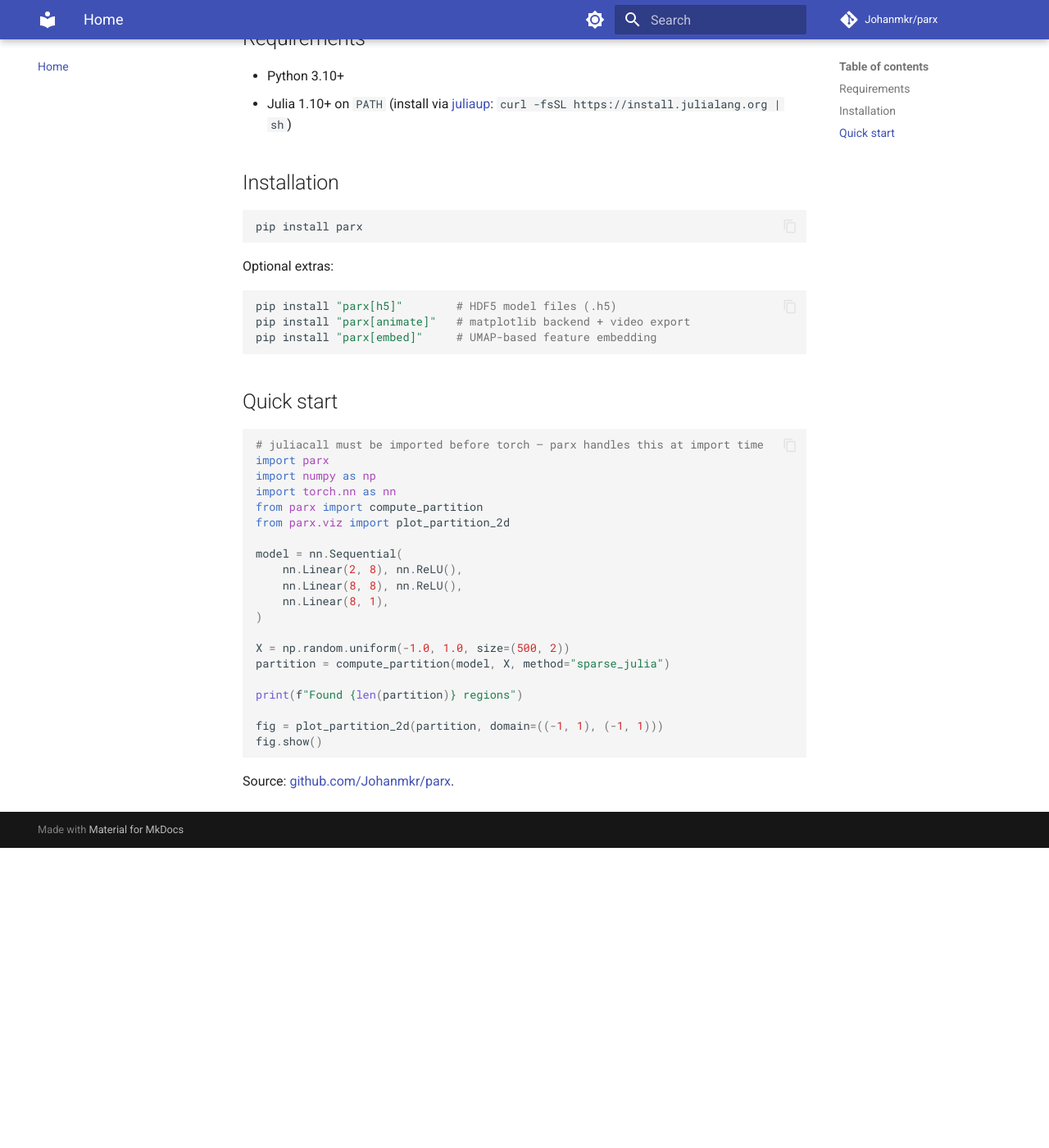
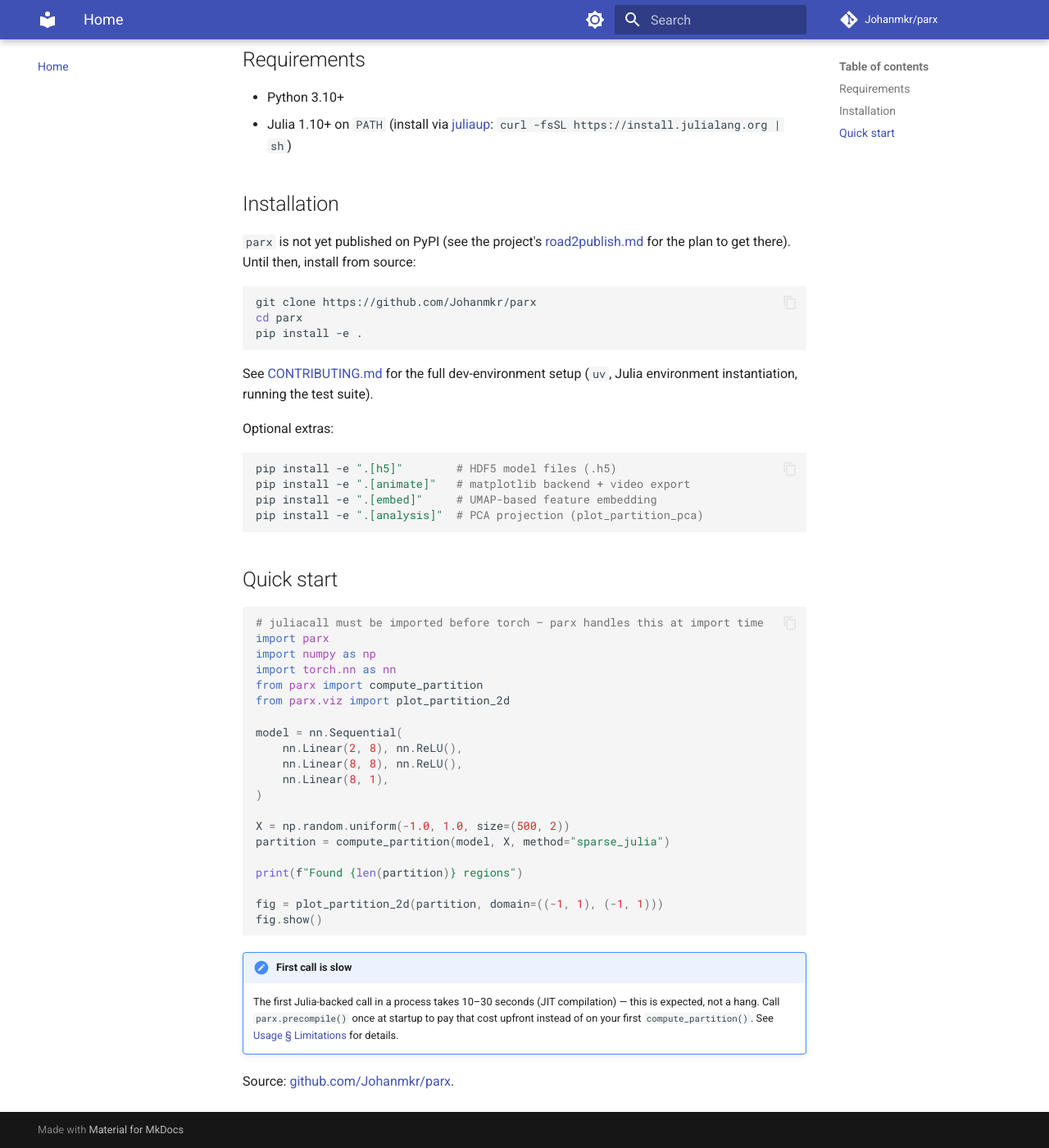
Before and after one commit to Johanmkr/parx, an MkDocs documentation site: the page built from docs/index.md, in a window 1280 px wide and 1400 px high, scrolled down 826 px. Shown: the whole window at 82% size. Built offline with MkDocs 1.6.1 and Material for MkDocs 9.7.7, drawn with Linux system fonts in a browser that asks for light colours; comment, search, counter and statistics services are not loaded; before the commit the page ends 1860 px from its top, so only the background shows below that; some of the changed text lies outside the part shown.

Commit message:
ADD: CITATION.cff, fix Julia packaging bug, and add API reference docs

````diff
--- a/docs/index.md
+++ b/docs/index.md
@@ -15,7 +15,7 @@
 - The halfspace representation `D x ≤ g` of the polytope
 - Optional: active (non-redundant) constraint indices and boundedness flag (exact methods)
 
-Read **[Concepts](concepts.md)** for what this means and why it's useful, **[Usage](usage.md)** for the API surface and workflows, or jump straight to the **[Notebooks](notebooks/index.md)** for a full worked example — training a classifier on the two-moons dataset and watching its partition emerge.
+Read **[Concepts](concepts.md)** for what this means and why it's useful, **[Usage](usage.md)** for the API surface and workflows, **[Examples](examples.md)** for runnable scripts, **[Reference](reference.md)** for exact function signatures, or jump straight to the **[Notebooks](notebooks/index.md)** for a full worked example — training a classifier on the two-moons dataset and watching its partition emerge.
 
 ## Requirements
 
@@ -24,16 +24,23 @@
 
 ## Installation
 
+`parx` is not yet published on PyPI (see the project's [road2publish.md](https://github.com/Johanmkr/parx/blob/main/road2publish.md) for the plan to get there). Until then, install from source:
+
 ```bash
-pip install parx
+git clone https://github.com/Johanmkr/parx
+cd parx
+pip install -e .
 ```
+
+See [CONTRIBUTING.md](https://github.com/Johanmkr/parx/blob/main/CONTRIBUTING.md) for the full dev-environment setup (`uv`, Julia environment instantiation, running the test suite).
 
 Optional extras:
 
 ```bash
-pip install "parx[h5]"        # HDF5 model files (.h5)
-pip install "parx[animate]"   # matplotlib backend + video export
-pip install "parx[embed]"     # UMAP-based feature embedding
+pip install -e ".[h5]"        # HDF5 model files (.h5)
+pip install -e ".[animate]"   # matplotlib backend + video export
+pip install -e ".[embed]"     # UMAP-based feature embedding
+pip install -e ".[analysis]"  # PCA projection (plot_partition_pca)
 ```
 
 ## Quick start
@@ -61,4 +68,7 @@
 fig.show()
 ```
 
+!!! note "First call is slow"
+    The first Julia-backed call in a process takes 10–30 seconds (JIT compilation) — this is expected, not a hang. Call `parx.precompile()` once at startup to pay that cost upfront instead of on your first `compute_partition()`. See [Usage § Limitations](usage.md#limitations) for details.
+
 Source: [github.com/Johanmkr/parx](https://github.com/Johanmkr/parx).
--- a/mkdocs.yml
+++ b/mkdocs.yml
@@ -8,6 +8,8 @@
   - Home: index.md
   - Concepts: concepts.md
   - Usage: usage.md
+  - Examples: examples.md
+  - Reference: reference.md
   - Notebooks: notebooks/index.md
 
 theme:
@@ -37,3 +39,14 @@
   - pymdownx.highlight
   - toc:
       permalink: true
+
+plugins:
+  - search
+  - mkdocstrings:
+      handlers:
+        python:
+          paths: [src]
+          options:
+            docstring_style: numpy
+            show_source: true
+            members_order: source
--- a/pyproject.toml
+++ b/pyproject.toml
@@ -47,7 +47,7 @@
 animate = ["matplotlib>=3.5"]
 embed = ["umap-learn>=0.5"]
 analysis = ["scikit-learn>=1.3"]
-docs = ["mkdocs>=1.6", "mkdocs-material>=9.5"]
+docs = ["mkdocs>=1.6", "mkdocs-material>=9.5", "mkdocstrings[python]>=0.26"]
 dev = [
     "pytest>=7.0",
     "pytest-cov",
@@ -69,7 +69,7 @@
 where = ["src"]
 
 [tool.setuptools.package-data]
-parx = ["julia/*", "juliapkg.json"]
+parx = ["julia/*", "julia/src/*", "juliapkg.json"]
 
 # --- Ruff (linter + formatter) ---
 [tool.ruff]
````
Also changed, not shown: CHANGELOG.md (added, +35 -0 lines), README.md (+14 -4 lines), docs/examples.md (added, +39 -0 lines), docs/reference.md (added, +57 -0 lines), docs/usage.md (+1 -1 lines), 4 other files.
